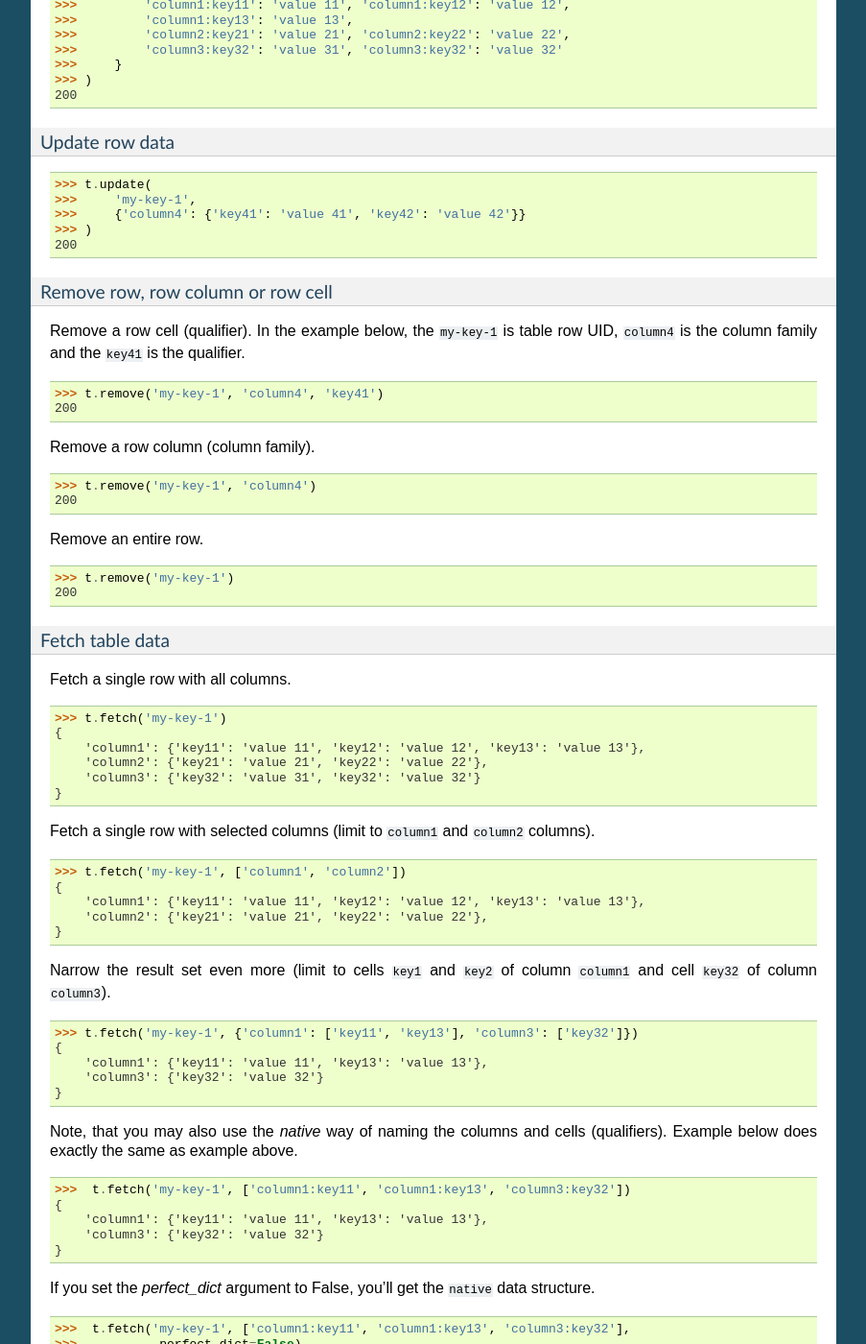
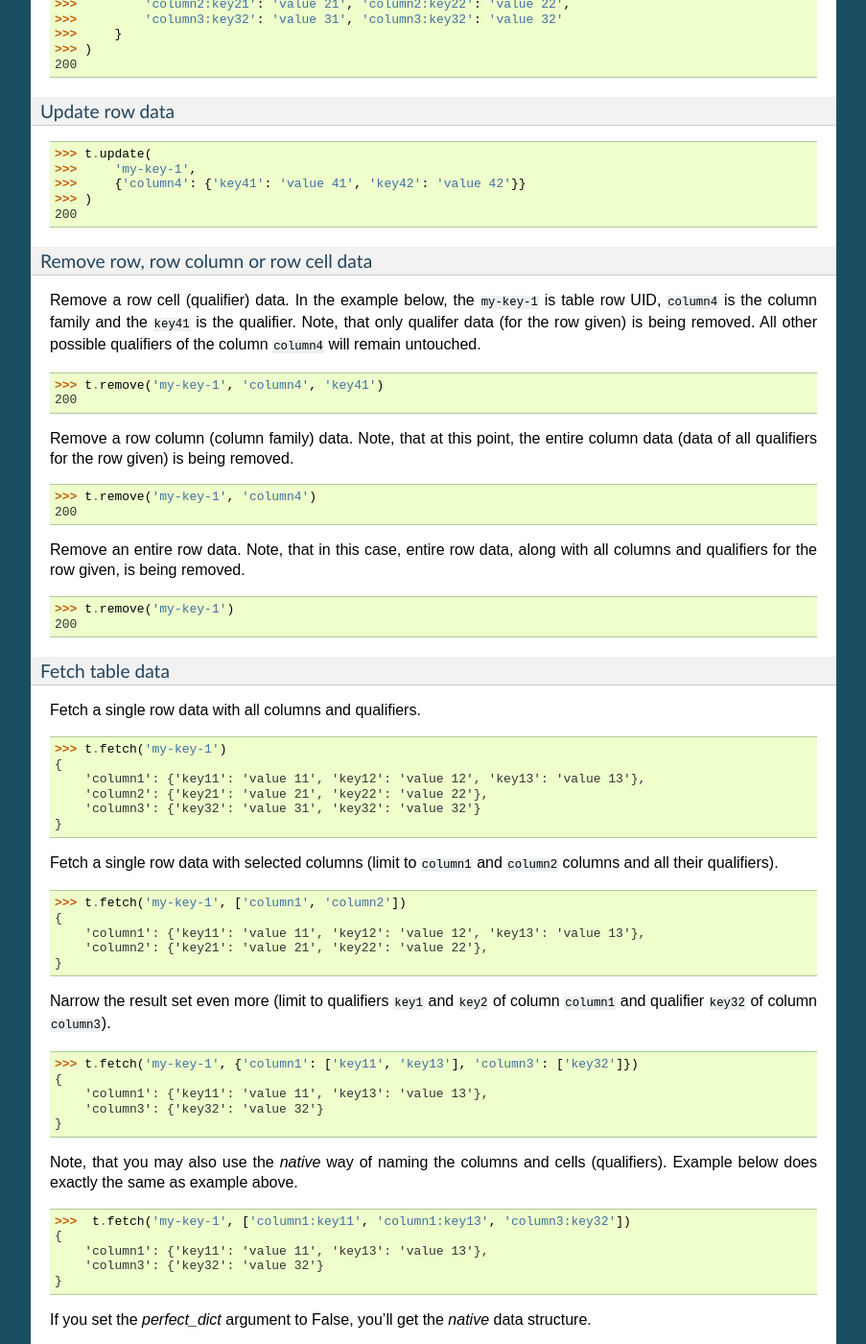
Before and after one commit to barseghyanartur/starbase, a Sphinx documentation site: the page built from docs/index.rst, in a window 1280 px wide and 1400 px high, scrolled down 3949 px. Shown: the whole window at 96% size, without its empty margins (198-1101 px from the left). Built offline with Sphinx 7.4.7, drawn with Linux system fonts in a browser that asks for light colours; some of the changed text lies outside the part shown.

Commit message:
more on docs

```diff
--- a/docs/index.rst
+++ b/docs/index.rst
@@ -85,7 +81,7 @@
 
 Create a connection instance
 -----------------------------------------
-Defaults to 127.0.0.1:8000. Specify `host` and ``port`` arguments when creating a connection instance,
+Defaults to 127.0.0.1:8000. Specify ``host`` and ``port`` arguments when creating a connection instance,
 if your settings are different.
 
 >>> c = Connection()
@@ -112,9 +109,10 @@
 
 Create a new table
 ~~~~~~~~~~~~~~~~~~~~~~~~~~~~~~~~~~~~~~~~~
-Create a table named ``table3`` with columns ``column1``, ``column2``, ``column3`` (this is the point
-where the table is actually created). In the example below, ``column1``, ``column2`` and ``column3`` are
-column families (in short - columns). Columns are declared in the table schema.
+Assuming that no table named ``table3`` yet exists in the database, create a table named ``table3`` with
+columns (column families) ``column1``, ``column2``, ``column3`` (this is the point where the table is
+actually created). In the example below, ``column1``, ``column2`` and ``column3`` are column families (in
+short - columns). Columns are declared in the table schema.
 
 >>> t.create('column1', 'column2', 'column3')
 201
@@ -124,7 +122,7 @@
 >>> t.exists()
 True
 
-Show table columns
+Show table columns (column families)
 ~~~~~~~~~~~~~~~~~~~~~~~~~~~~~~~~~~~~~~~~~
 >>> t.columns()
 ['column1', 'column2', 'column3']
@@ -182,7 +180,7 @@
 >>> )
 200
 
-Note, that you may also use the ``native`` way of naming the columns and cells (qualifiers). Result of
+Note, that you may also use the `native` way of naming the columns and cells (qualifiers). Result of
 the following would be equal to the result of the previous example.
 
 >>> t.insert(
@@ -204,27 +202,30 @@
 >>> )
 200
 
-Remove row, row column or row cell
+Remove row, row column or row cell data
 ~~~~~~~~~~~~~~~~~~~~~~~~~~~~~~~~~~~~~~~~~
-Remove a row cell (qualifier). In the example below, the ``my-key-1`` is table row UID, ``column4`` is
-the column family and the ``key41`` is the qualifier.
+Remove a row cell (qualifier) data. In the example below, the ``my-key-1`` is table row UID, ``column4``
+is the column family and the ``key41`` is the qualifier. Note, that only qualifer data (for the row given)
+is being removed. All other possible qualifiers of the column ``column4`` will remain untouched.
 
 >>> t.remove('my-key-1', 'column4', 'key41')
 200
 
-Remove a row column (column family).
+Remove a row column (column family) data. Note, that at this point, the entire column data (data of all
+qualifiers for the row given) is being removed.
 
 >>> t.remove('my-key-1', 'column4')
 200
 
-Remove an entire row.
+Remove an entire row data. Note, that in this case, entire row data, along with all columns and qualifiers
+for the row given, is being removed.
 
 >>> t.remove('my-key-1')
 200
 
 Fetch table data
 ~~~~~~~~~~~~~~~~~~~~~~~~~~~~~~~~~~~~~~~~~
-Fetch a single row with all columns.
+Fetch a single row data with all columns and qualifiers.
 
 >>> t.fetch('my-key-1')
 {
@@ -233,7 +234,8 @@
     'column3': {'key32': 'value 31', 'key32': 'value 32'}
 }
 
-Fetch a single row with selected columns (limit to ``column1`` and ``column2`` columns).
+Fetch a single row data with selected columns (limit to ``column1`` and ``column2`` columns and all
+their qualifiers).
 
 >>> t.fetch('my-key-1', ['column1', 'column2'])
 {
@@ -241,8 +243,8 @@
     'column2': {'key21': 'value 21', 'key22': 'value 22'},
 }
 
-Narrow the result set even more (limit to cells ``key1`` and ``key2`` of column ``column1`` and cell
-``key32`` of column ``column3``).
+Narrow the result set even more (limit to qualifiers ``key1`` and ``key2`` of column ``column1`` and
+qualifier ``key32`` of column ``column3``).
 
 >>> t.fetch('my-key-1', {'column1': ['key11', 'key13'], 'column3': ['key32']})
 {
@@ -259,7 +261,7 @@
     'column3': {'key32': 'value 32'}
 }
 
-If you set the `perfect_dict` argument to False, you'll get the ``native`` data structure.
+If you set the `perfect_dict` argument to False, you'll get the `native` data structure.
 
 >>>  t.fetch('my-key-1', ['column1:key11', 'column1:key13', 'column3:key32'],
 >>>           perfect_dict=False)
```
Also changed, not shown: other parts of docs/index.rst (+3 -6 lines).
